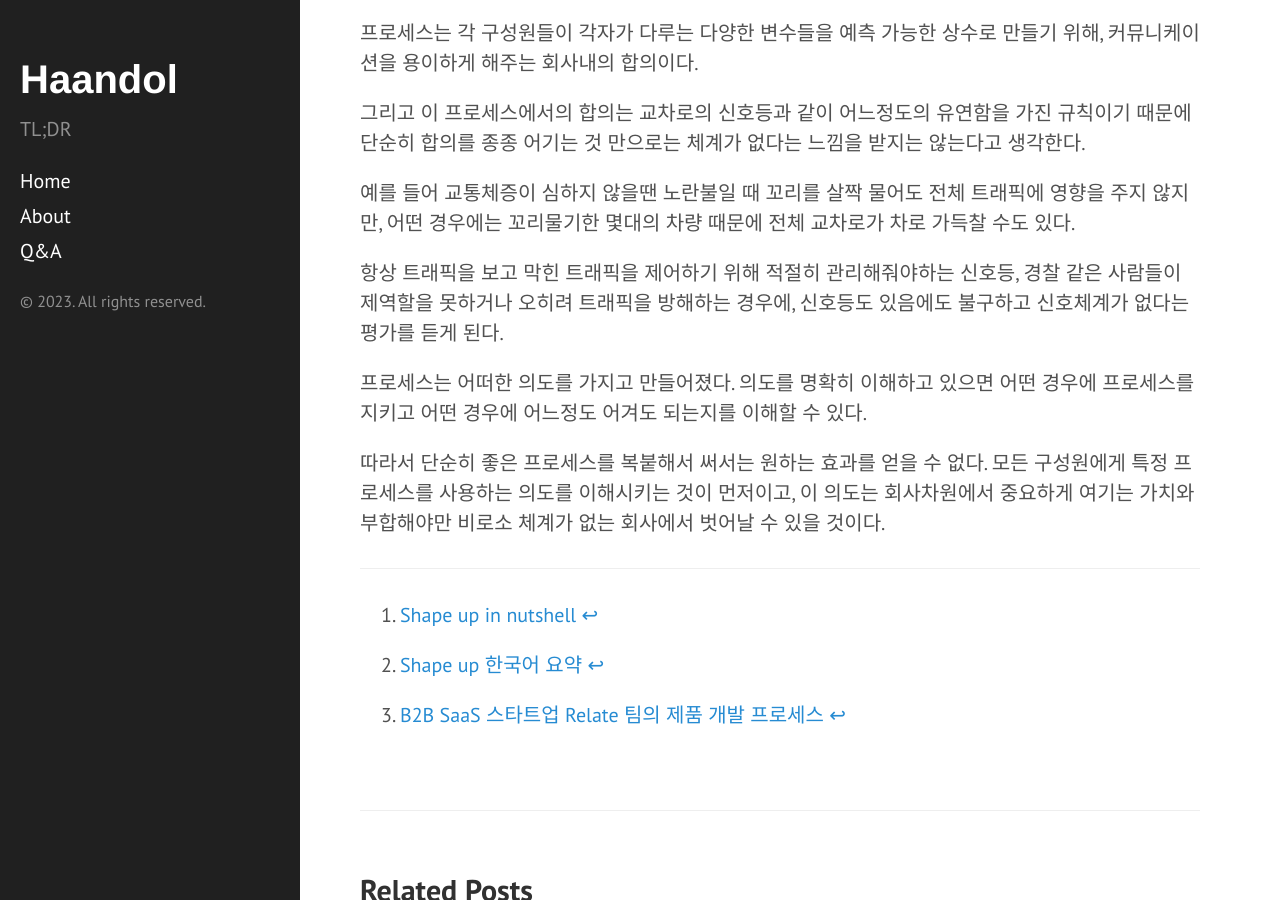
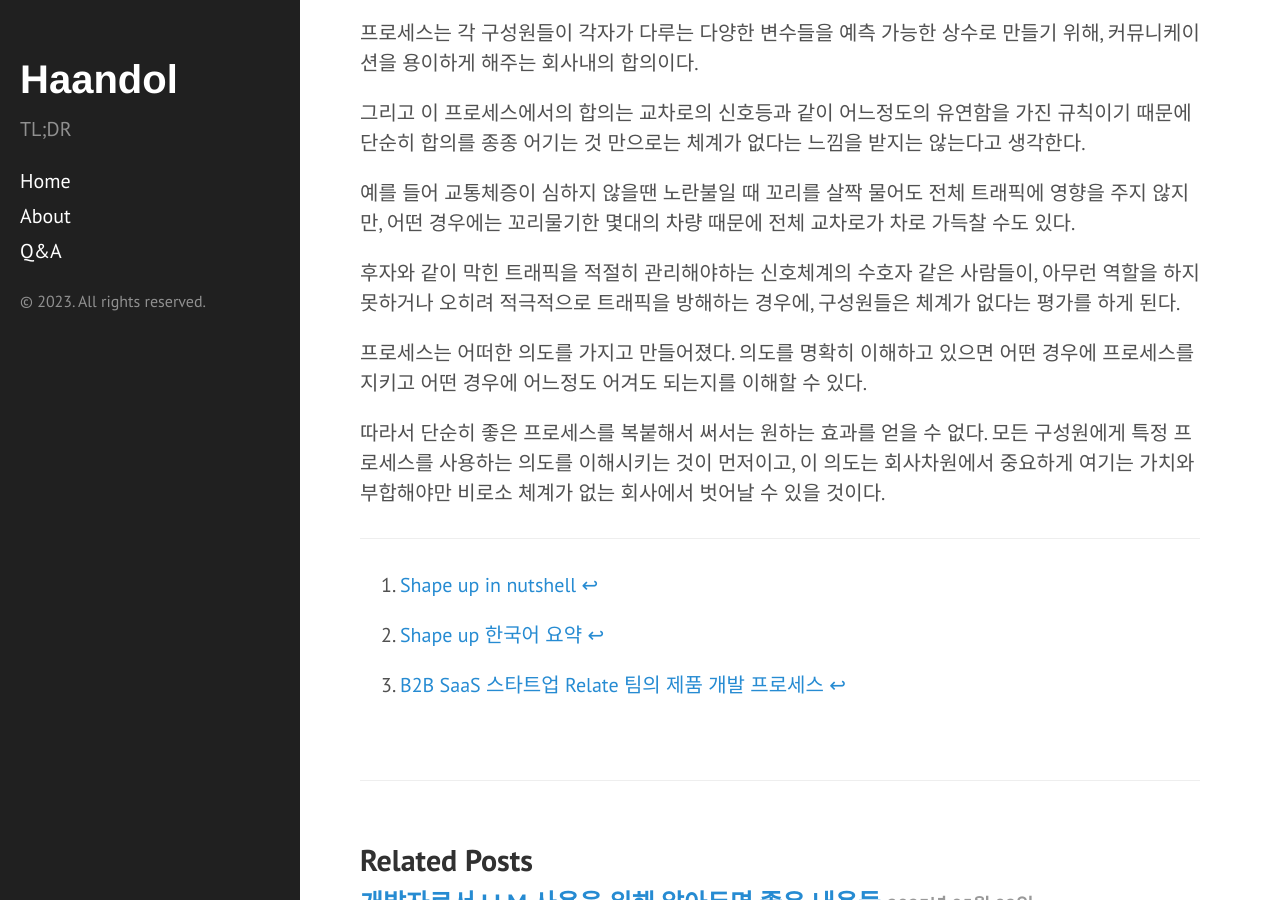
Before and after one commit to haandol/haandol.github.com, a Jekyll site: the page built from _posts/2023-07-15-thoughts-on-shape-up.md, in a window 1280 px wide and 900 px high, scrolled down 4444 px. Built offline with Jekyll 4.4.1, drawn with Linux system fonts in a browser that asks for light colours; comment, search, counter and statistics services are not loaded.

Commit message:
update shape

```diff
--- a/_posts/2023-07-15-thoughts-on-shape-up.md
+++ b/_posts/2023-07-15-thoughts-on-shape-up.md
@@ -108,7 +108,7 @@ publish: true
 
 예를 들어 교통체증이 심하지 않을땐 노란불일 때 꼬리를 살짝 물어도 전체 트래픽에 영향을 주지 않지만, 어떤 경우에는 꼬리물기한 몇대의 차량 때문에 전체 교차로가 차로 가득찰 수도 있다.
 
-항상 트래픽을 보고 막힌 트래픽을 제어하기 위해 적절히 관리해줘야하는 신호등, 경찰 같은 사람들이 제역할을 못하거나 오히려 트래픽을 방해하는 경우에, 신호등도 있음에도 불구하고 신호체계가 없다는 평가를 듣게 된다.
+후자와 같이 막힌 트래픽을 적절히 관리해야하는 신호체계의 수호자 같은 사람들이, 아무런 역할을 하지 못하거나 오히려 적극적으로 트래픽을 방해하는 경우에, 구성원들은 체계가 없다는 평가를 하게 된다.
 
 프로세스는 어떠한 의도를 가지고 만들어졌다. 의도를 명확히 이해하고 있으면 어떤 경우에 프로세스를 지키고 어떤 경우에 어느정도 어겨도 되는지를 이해할 수 있다.
 
```
